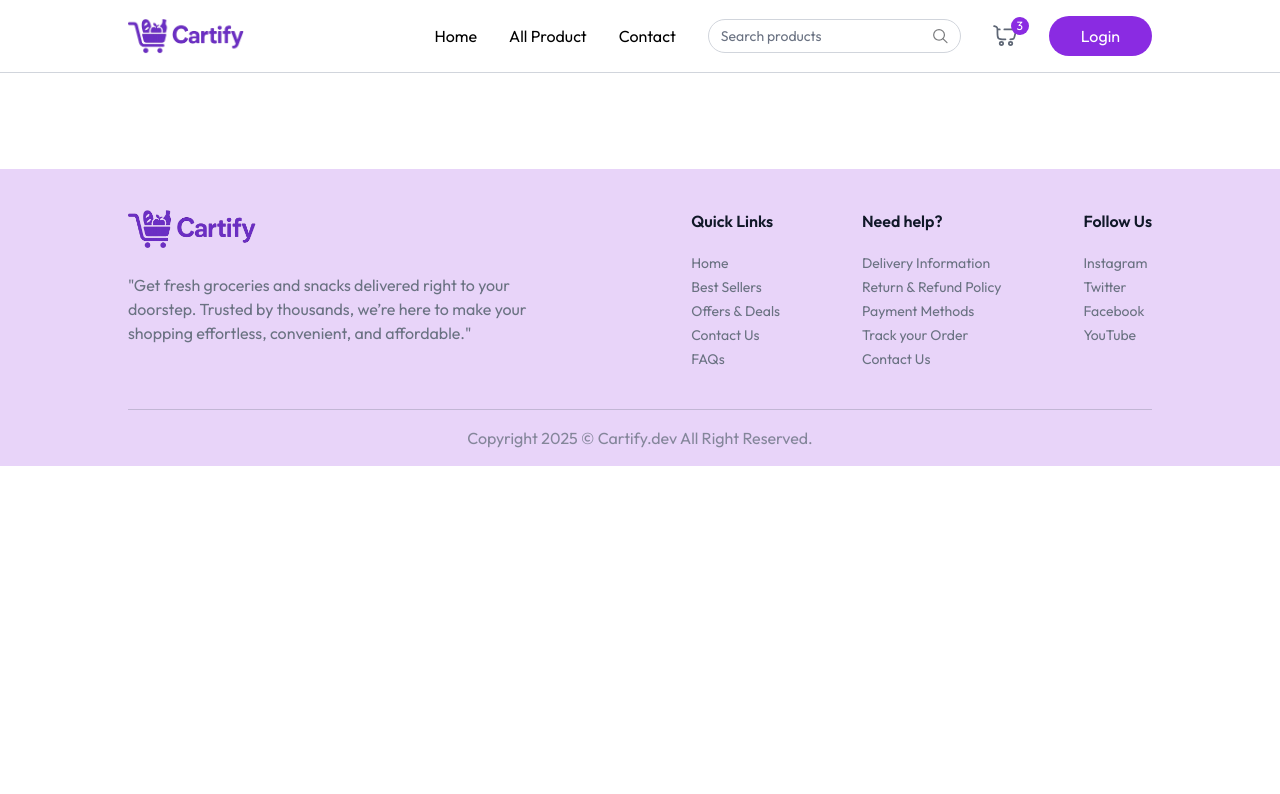
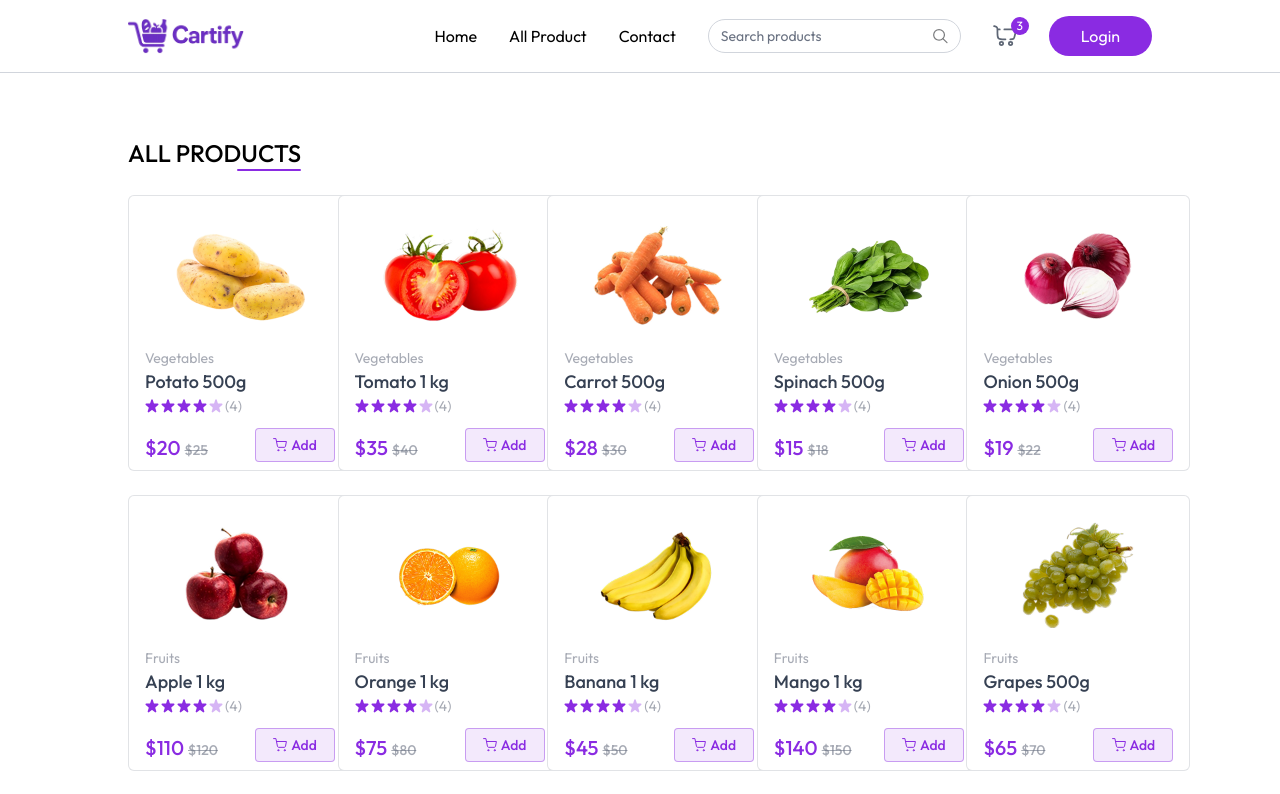
Before and after one commit to MalindaDeshan/Cartify-Grocery-Delivery-Website, a React (Vite) app in the folder client/: page /products in a window 1280 px wide. Shown: the top 794 px of the page. Built offline with nearby package versions, Linux system fonts and the light colour scheme.

Commit message:
create All-products page and apply styles

```diff
--- a/client/src/App.jsx
+++ b/client/src/App.jsx
@@ -6,6 +6,7 @@
 import Footer from './components/Footer';
 import { useAppContext } from './context/AppContext';
 import Login from './components/Login';
+import AllProducts from './pages/AllProducts';
 
 const App = () => {
   const isSellerPath = useLocation().pathname.includes("seller");
@@ -18,6 +19,7 @@
       <div className={`${isSellerPath ? "" : "px-6 md:px-16 lg:px-24 xl:px-32"}`}>
         <Routes>
           <Route path='/' element={<Home/>}/>
+          <Route path='/products' element={<AllProducts/>}/>
         </Routes>
       </div>
       {!isSellerPath && <Footer/>}
--- a/client/src/context/AppContext.jsx
+++ b/client/src/context/AppContext.jsx
@@ -16,6 +16,7 @@
     const [products,setProducts] = useState([])
 
     const [cartItems,setCartItems] = useState({})
+    const [searchQuery,setSearchQuery] = useState({})
 
     //fetch all products
     const fetchProducts =  async () =>{
@@ -63,7 +64,7 @@
     },[])
 
     const value = {navigate,user,setUser,setIsSeller,isSeller,showUserLogin,setShowUserLogin,products,
-        currency,addToCart,updateCartItem,removeFromCart,cartItems}
+        currency,addToCart,updateCartItem,removeFromCart,cartItems,searchQuery,setSearchQuery}
     return <AppContext.Provider value={value}>
         {children}
     </AppContext.Provider>
--- /dev/null
+++ b/client/src/pages/AllProducts.jsx
@@ -0,0 +1,37 @@
+import React, {useEffect,useState } from 'react'
+import { useAppContext } from '../context/AppContext'
+import ProductCard from '../components/ProductCard'
+
+const AllProducts = () => {
+
+    const {products,searchQuery} = useAppContext()
+    const [filteredProducts, setFilteredProduct] = useState([])
+
+
+    useEffect(() => {
+        if(searchQuery.length > 0){
+            setFilteredProduct(products.filter(
+                product => product.name.toLowerCase().includes(searchQuery.toLowerCase())
+            ))}else{
+                setFilteredProduct(products)
+            }
+    },[products,searchQuery])
+
+  return (
+    <div className='mt-16 flex flex-col'>
+        <div className='flex flex-col items-end w-max'>
+            <p className='text-2xl font-medium uppercase'>All Products</p>
+            <div className='w-16 h-0.5 bg-primary rounded-full'></div>
+        </div>
+
+        <div className='grid grid-cols-2 sm:grid-cols-3 md:grid-cols-4 gap-3 md:gap-6 lg:grid-cols-5 mt-6'>
+            {filteredProducts.filter((product) => product.inStock).map((product,index) => (
+                <ProductCard key={index} product={product}/>
+            ))}
+        </div>
+
+    </div>
+  )
+}
+
+export default AllProducts
```
